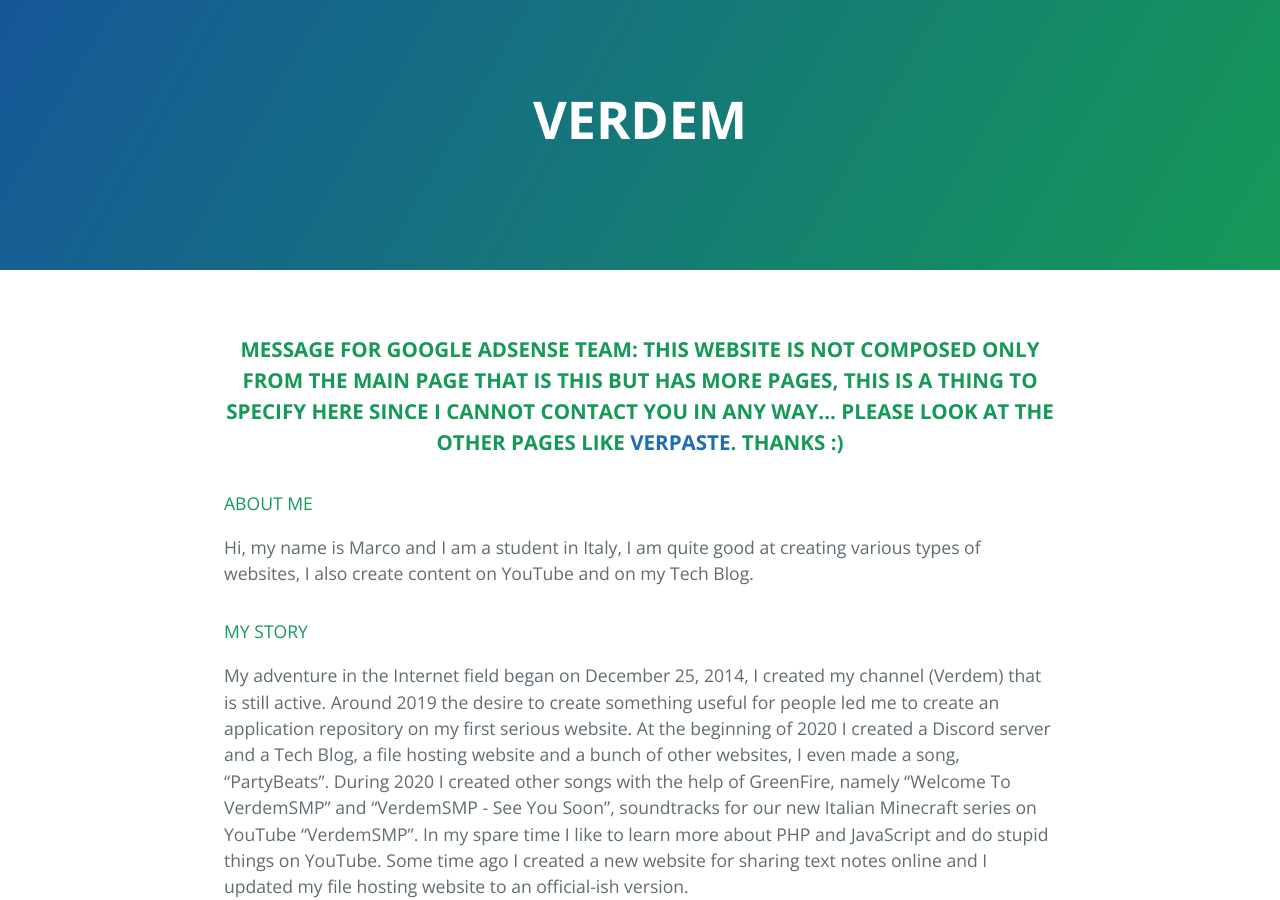
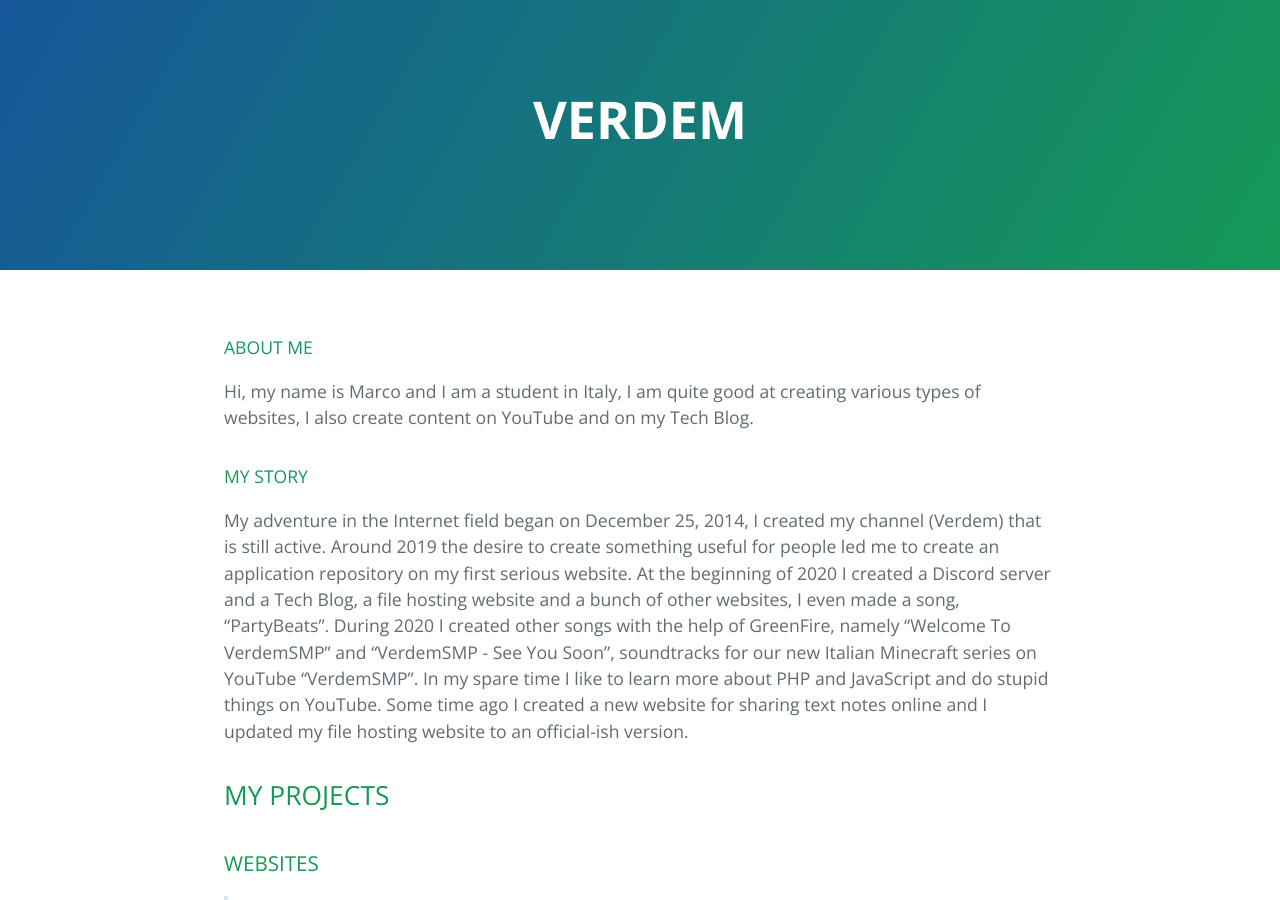
Before and after one commit to Verdem-crypto/verdem-crypto.github.io, a Jekyll site: the page built from index.md, in a window 1280 px wide and 900 px high. Built offline with Jekyll 4.4.1, drawn with Linux system fonts in a browser that asks for light colours; our own code applies the rules of GitHub Pages for plain Markdown files; a script that is not in the unit is left out; the repository's description, which GitHub fills in, is left out; some of the changed lines change nothing that is shown.

Commit message:
Update index.md

```diff
--- a/index.md
+++ b/index.md
@@ -9,8 +9,6 @@
   <script data-ad-client="ca-pub-5690098405536634" async src="https://pagead2.googlesyndication.com/pagead/js/adsbygoogle.js"></script>
 </head>
 <!-- TradeDoubler site verification 3218007 -->
-
-<h3 style="text-align: center;"><strong>MESSAGE FOR GOOGLE ADSENSE TEAM: THIS WEBSITE IS NOT COMPOSED ONLY FROM THE MAIN PAGE THAT IS THIS BUT HAS MORE PAGES, THIS IS A THING TO SPECIFY HERE SINCE I CANNOT CONTACT YOU IN ANY WAY... PLEASE LOOK AT THE OTHER PAGES LIKE <a href="https://verdem-crypto.github.io/verpaste/">VERPASTE</a>. THANKS :)</strong></h3>
 
 #### ABOUT ME
 Hi, my name is Marco and I am a student in Italy, I am quite good at creating various types of websites, I also create content on YouTube and on my Tech Blog.
@@ -140,6 +138,18 @@
 
 [li.sten.to (INT)](https://li.sten.to/verdem)
 
+<script async src="https://pagead2.googlesyndication.com/pagead/js/adsbygoogle.js"></script>
+<!-- 2 -->
+<ins class="adsbygoogle"
+     style="display:block"
+     data-ad-client="ca-pub-5690098405536634"
+     data-ad-slot="7720650068"
+     data-ad-format="auto"
+     data-full-width-responsive="true"></ins>
+<script>
+     (adsbygoogle = window.adsbygoogle || []).push({});
+</script>
+
 ## SUPPORT ME
 
 [![BuyMeACoffee](http://verdem-crypto.github.io/buy-me-a-coffee-button.png)](https://www.buymeacoffee.com/Verdem)
@@ -164,6 +174,18 @@
 
 [Instant Gaming](https://www.instant-gaming.com/it/?igr=Verdem)
 
+<script async src="https://pagead2.googlesyndication.com/pagead/js/adsbygoogle.js"></script>
+<!-- 2 -->
+<ins class="adsbygoogle"
+     style="display:block"
+     data-ad-client="ca-pub-5690098405536634"
+     data-ad-slot="7720650068"
+     data-ad-format="auto"
+     data-full-width-responsive="true"></ins>
+<script>
+     (adsbygoogle = window.adsbygoogle || []).push({});
+</script>
+
 ## OTHER
 
 ### TERMS LEGEND
```
